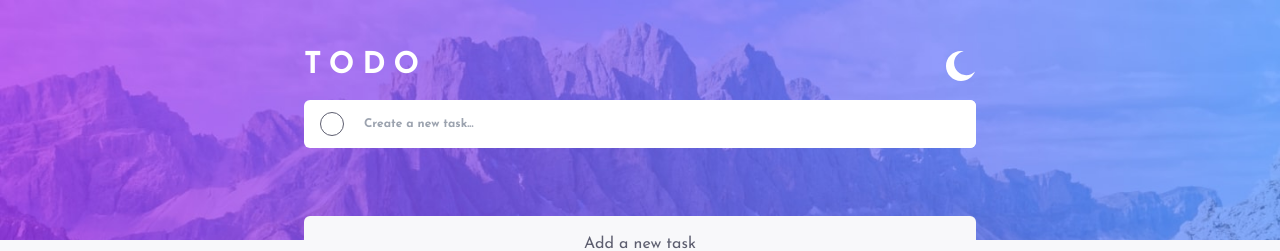
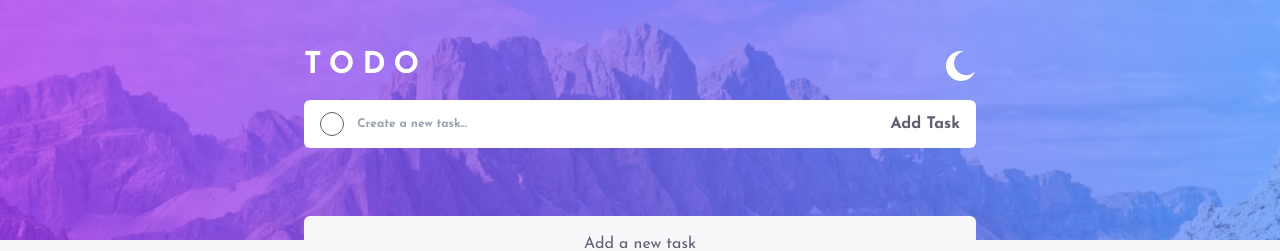
Before and after one commit to sandyp007/todo-nextjs, a Next.js app: page / in a window 1280 px wide. Shown: the top 251 px of the page. Built offline with nearby package versions, Linux system fonts and the light colour scheme.

Commit message:
button added when new task is added

```diff
--- /dev/null
+++ b/app/components/ButtonSendTask.jsx
@@ -0,0 +1,17 @@
+import React, { useContext } from 'react'
+import taskContext from '../context/taskContext'
+
+const ButtonSendTask = ({ handleSubmit }) => {
+    const { setTaskAdded } = useContext(taskContext)
+
+    return (
+        <button className='mr-4' onClick={() => {
+            setTaskAdded(true)
+            handleSubmit()
+        }}>
+            Add Task
+        </button>
+    )
+}
+
+export default ButtonSendTask
--- a/app/components/Header.jsx
+++ b/app/components/Header.jsx
@@ -1,10 +1,12 @@
 'use client'
 import Image from 'next/image'
 import React, { useContext, useEffect, useState } from 'react'
+import taskContext from '../context/taskContext'
 import ThemeContext from '../context/themeConttext'
 import moon from './../../assets/icon-moon.svg'
 import sun from './../../assets/icon-sun.svg'
 import InputTask from './InputTask'
+import ModalTaskAdded from './ModalTaskAdded'
 const HeaderComponent = () => {
     const [darkTheme, setDarkTheme] = useState(false)
 
@@ -30,6 +32,8 @@ const HeaderComponent = () => {
             document.documentElement.classList.add('dark')
         }
     }
+
+    const { taskAdded } = useContext(taskContext)
     return (
         // <header className={`${DarkTheme ? 'bg-mobileDark md:bg-desktopDark' : ' bg-mobileLight md:bg-desktopLight'} bg-cover transition-all duration-500 bg-cover bg-no-repeat h-[30vh] w-full font-bold flex flex-col items-center`}>
         <header className='dark:bg-mobileDark dark:md:bg-desktopDark bg-mobileLight md:bg-desktopLight transition-all duration-500 bg-cover bg-no-repeat min-h-[30vh] w-full font-bold flex flex-col items-center' >
@@ -39,6 +43,14 @@ const HeaderComponent = () => {
                     <Image onClick={handleTheme} className='md:cursor-pointer' src={darkTheme ? sun : moon} width={30} height={20} alt='icon_moon_darkMode' />
                 </div >
                 <InputTask isTask={false} />
+                {taskAdded &&
+                    <ModalTaskAdded />
+
+                    // setTimeout(() => {
+
+                    // }, 3000);
+                }
+
             </div >
         </header >
     )
--- a/app/components/InputTask.jsx
+++ b/app/components/InputTask.jsx
@@ -5,9 +5,11 @@ import check from './../../assets/icon-check.svg'
 import { AiOutlineClose, AiOutlineCheck } from 'react-icons/ai'
 import { MdModeEditOutline } from 'react-icons/md'
 import Image from 'next/image'
+import ButtonSendTask from './ButtonSendTask'
+import ModalTaskAdded from './ModalTaskAdded'
 const InputTask = ({ isTask = true, children, id, isDone, content }) => {
 
-    const { handleAddTask, handleUpdateTask } = useContext(taskContext)
+    const { handleAddTask, handleUpdateTask, setTaskAdded } = useContext(taskContext)
     const [isCheck, setIsCheck] = useState(isDone)
     const [task, setTask] = useState("")
     const [modalTask, setModalTask] = useState(false)
@@ -23,7 +25,14 @@ const InputTask = ({ isTask = true, children, id, isDone, content }) => {
         } else {
             handleAddTask(task)
             setTask('')
+
+            setTimeout(() => {
+                setTaskAdded(false)
+
+            }, 5000);
+
         }
+
     }
 
     const handleChange = (e) => {
@@ -71,7 +80,9 @@ const InputTask = ({ isTask = true, children, id, isDone, content }) => {
                 :
                 <form className='dark:bg-containerDark dark:text-textDark bg-containerLight text-textLight w-full flex items-center justify-between rounded-md overflow-hidden transition-colors duration-300 animate-tasksAnimate mb-8' onSubmit={handleSubmit}>
                     <input type='button' className={`w-6 h-6 rounded-full inline-block ml-4 border-textLight bg-containerLight dark:bg-containerDark border-[1px] transition-colors duration-300`} disabled />
-                    <input onChange={(e) => handleChange(e)} type="text" onClick={() => setIsEdit(false)} className='dark:bg-containerDark dark:text-textDark bg-containerLight text-textLight w-[calc(100%-3rem)] py-4 px-3 text-xs outline-none transition-colors duration-300' value={task} placeholder='Create a new task...' />
+                    <input onChange={(e) => handleChange(e)}
+                        type="text" className='dark:bg-containerDark dark:text-textDark bg-containerLight text-textLight w-[calc(100%-8rem)] py-4 px-3 text-xs outline-none transition-colors duration-300' value={task} placeholder='Create a new task...' />
+                    <ButtonSendTask handleSubmit={handleSubmit} setTaskAdded={setTaskAdded} />
                 </form>
             }
         </>
--- /dev/null
+++ b/app/components/ModalTaskAdded.jsx
@@ -0,0 +1,9 @@
+import React from 'react'
+
+const ModalTaskAdded = () => {
+    return (
+        <div className='bg-[#1de42dc2]'>Task added succesfully</div>
+    )
+}
+
+export default ModalTaskAdded
--- a/app/context/taskContext.js
+++ b/app/context/taskContext.js
@@ -3,6 +3,7 @@ import { createContext, useState, useEffect } from "react"
 
 const taskContext = createContext()
 const TaskProvider = ({ children }) => {
+    const [taskAdded, setTaskAdded] = useState(false)
 
     let localComments
     if (typeof window !== "undefined") {
@@ -87,7 +88,7 @@ const TaskProvider = ({ children }) => {
 
     }
 
-    const data = { dbTasks, handleUpdateDragAndDrop, handleAddTask, handleDeleteTask, handleUpdateTask, tasksDone, setTasksDone, pendingTask, setPendingTask, current, setCurrent, filteredData }
+    const data = { dbTasks, handleUpdateDragAndDrop, handleAddTask, handleDeleteTask, handleUpdateTask, tasksDone, setTasksDone, pendingTask, setPendingTask, current, setCurrent, filteredData, taskAdded, setTaskAdded }
     return (<taskContext.Provider value={data}>
         {children}
     </taskContext.Provider>)
--- a/app/page.jsx
+++ b/app/page.jsx
@@ -7,6 +7,7 @@ import taskContext from './context/taskContext'
 import ModalDeleteTask from './components/ModalDeleteTask'
 import { Josefin_Sans } from '@next/font/google'
 import { DragDropContext, Droppable, Draggable } from '@hello-pangea/dnd'
+import ModalTaskAdded from './components/ModalTaskAdded'
 
 const josefin = Josefin_Sans({
     weight: ["300", "400", "500", "700"],
@@ -14,7 +15,7 @@ const josefin = Josefin_Sans({
 })
 const HomePage = () => {
     const [modal, setModal] = useState(false)
-    const { dbTasks, handleUpdateDragAndDrop, current, setCurrent, pendingTask, tasksDone, filteredData } = useContext(taskContext)
+    const { handleUpdateDragAndDrop, current, setCurrent, pendingTask, tasksDone, filteredData } = useContext(taskContext)
     return (
         <DragDropContext onDragEnd={result => handleUpdateDragAndDrop(result)}>
             <div className={`dark:bg-bodyDark dark:text-textDark bg-bodyLight text-textLight ${josefin.className} transition-colors duration-200  min-h-screen w-full h-full pb-24`}>
```
